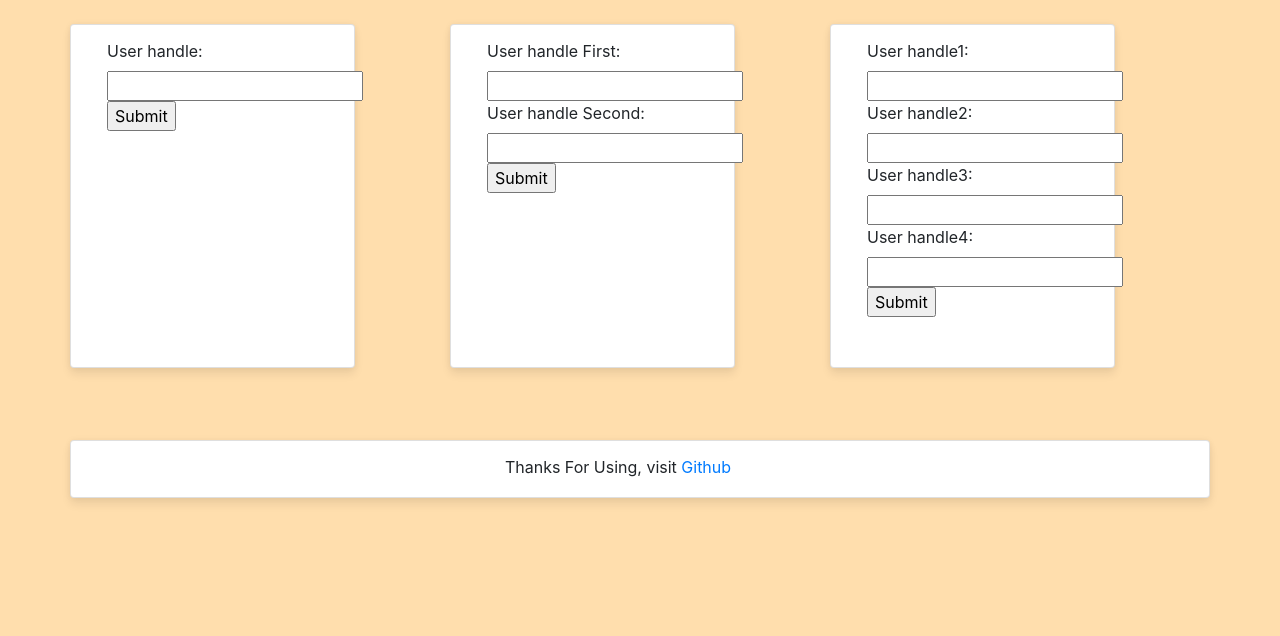
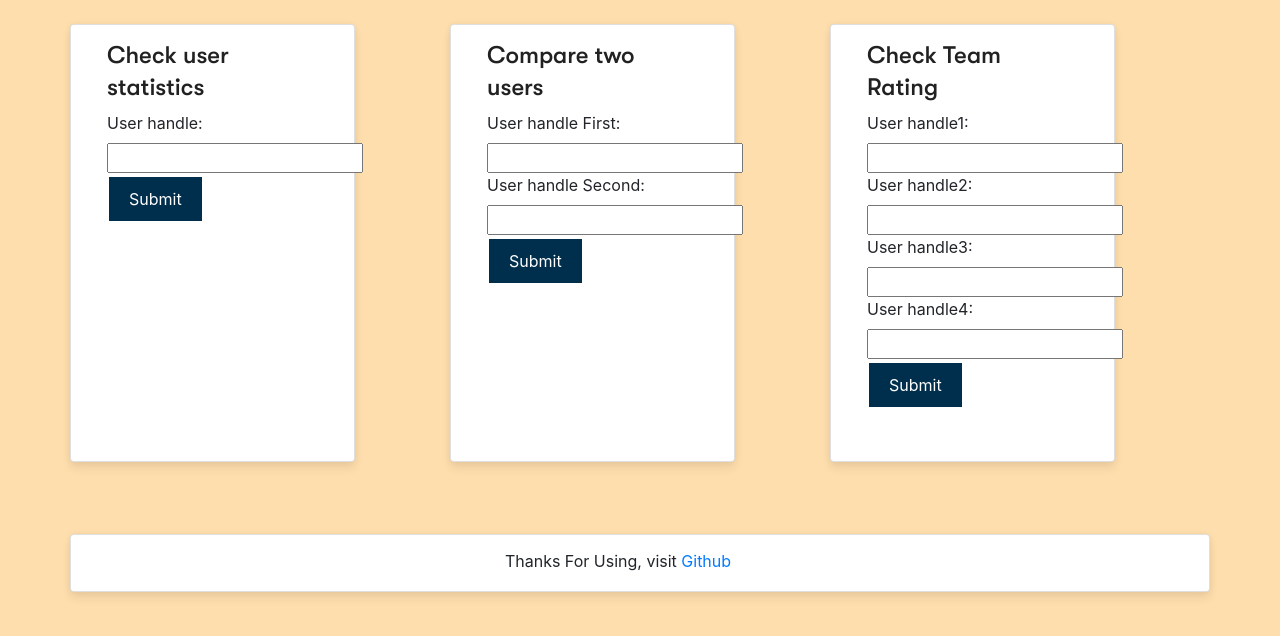
Before and after one commit to AnantShankhdhar/codeforces-crawler, a Django app: page /userinfo/ in a window 1280 px wide. Shown: the part 56-692 px from the top of the page. Run offline with Django 3.2, Linux system fonts and the light colour scheme; some libraries are stand-ins or nearby versions.

Commit message:
minor tweaks

```diff
--- a/userinfo/static/css/indexStylesheet.css
+++ b/userinfo/static/css/indexStylesheet.css
@@ -38,4 +38,23 @@ body{
 .card p{
   color:red;
   font-size: 12px;
+  font-family: GT Walsheim Pro;
 }
+.toptext{
+  font-family: GT Walsheim Pro;
+  font-style: normal;
+  font-weight: 500;
+  font-size: 1.5rem;
+  line-height: 2rem;
+  color: #212121;
+}
+
+input[type=submit] {
+  background-color:#002e4d;
+  border: none;
+  color: #fff;
+  padding: 10px 20px;
+  text-decoration: none;
+  margin: 4px 2px;
+  cursor: pointer;
+}
--- a/userinfo/templates/userinfo/index.html
+++ b/userinfo/templates/userinfo/index.html
@@ -49,6 +49,7 @@
 <div class="container">
   <div class="row">
     <div class="col-md-3 singleuser card">
+      <h3 class="toptext">Check user statistics</h3>
       <form action="{% url 'userinfo:detail' %}" method="post">
           {% csrf_token %}
           <label for="handle">
@@ -62,6 +63,7 @@
     <div class="col-md-1">
     </div>
     <div class="col-md-3 comparesuser card">
+      <h3 class="toptext">Compare two users</h3>
       <form action="{% url 'userinfo:Compares' %}" method="post">
           {% csrf_token %}
           <label for="Firsthandle">
@@ -82,6 +84,7 @@
     <div class="col-md-1">
     </div>
     <div class="col-md-3 teamuser card">
+      <h3 class="toptext">Check Team Rating</h3>
       <form action="{% url 'userinfo:teamrate' %}" method="post">
           {% csrf_token %}
           <label for="handle1">
@@ -130,7 +133,7 @@
 
 
 {% if error_message %}
-    <p><strong>{{ error_message }}</strong></p>
+    <p class="error"><strong>{{ error_message }}</strong></p>
 {% endif %}
 
 
```
